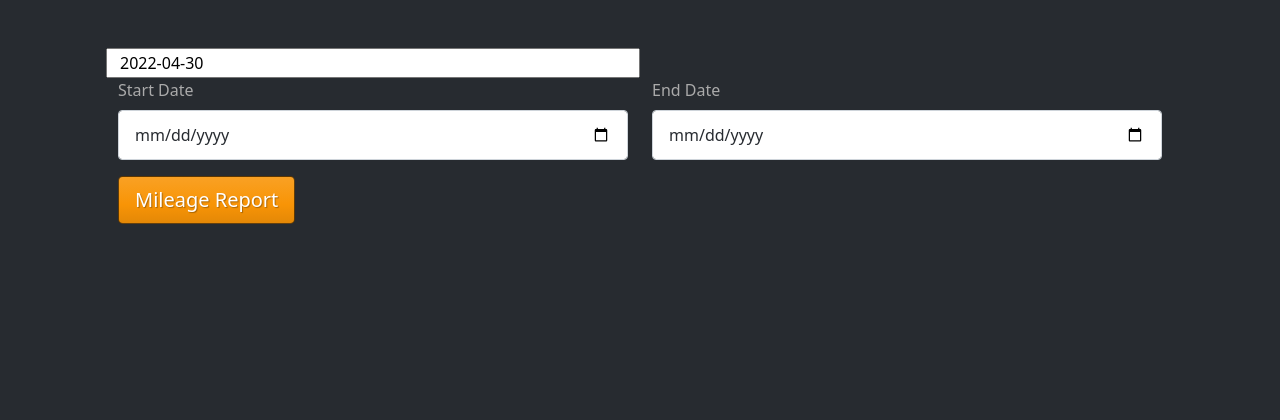
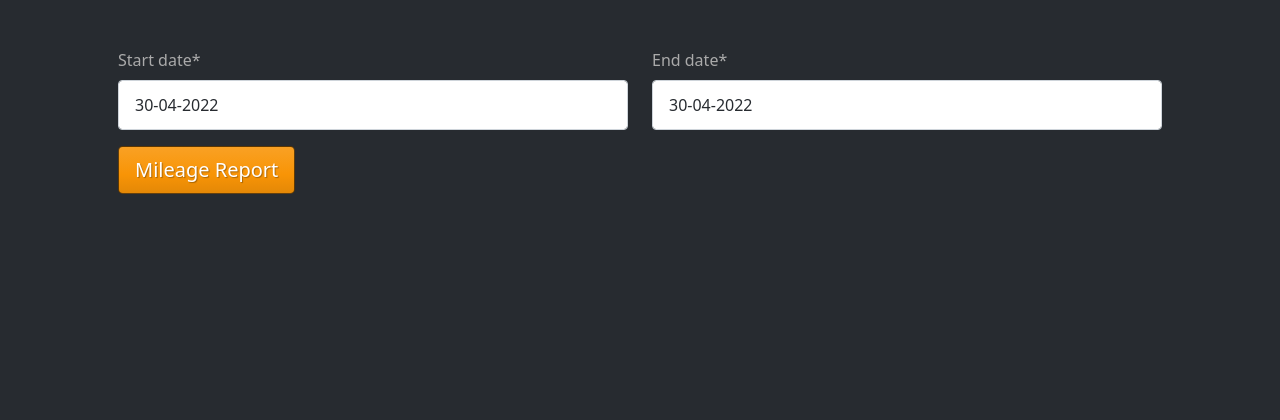
Before and after one commit to JoGorska/mileage-tracker, a Django app: page /reports/ in a window 1280 px wide. Shown: the part 95-515 px from the top of the page. Run offline with Django 3.2, Linux system fonts and the light colour scheme; the visitor is signed in with stand-in values (Sample User, id 1); some libraries are stand-ins or nearby versions.

Commit message:
Add crispy forms and restyled the date input elements in reporting period form template

```diff
--- a/reports/forms.py
+++ b/reports/forms.py
@@ -1,13 +1,7 @@
 '''forms for reports app'''
 import datetime
 from django import forms
-
-
-class DateInput(forms.DateInput):
-    '''
-    class that ads input_type date to to the widget
-    '''
-    input_type = 'date'
+from django.conf import settings
 
 
 class ReportingPeriodForm(forms.Form):
@@ -17,12 +11,24 @@ class ReportingPeriodForm(forms.Form):
     start_date = forms.DateField(
         initial=datetime.date.today,
         widget=forms.DateInput(
-            attrs={'class': 'col-12 col-lg-6',
-                   'id': 'start_date'})
+            format=settings.DATE_INPUT_FORMATS,
+            attrs={'class': 'mt-2'}),
+    )
+    end_date = forms.DateField(
+        input_formats=settings.DATE_INPUT_FORMATS,
+        initial=datetime.date.today,
+        widget=forms.DateInput(
+            format=settings.DATE_INPUT_FORMATS,
+            attrs={'class': 'mt-2'}))
 
-    )
-    end_date = forms.DateField(initial=datetime.date.today)
-
-
-# date field django docs
-# https://docs.djangoproject.com/en/3.2/ref/forms/fields/#datefield
+    def clean_start_date(self):
+        '''
+        returns errors if the field is filled in incorrectly
+        '''
+        self.cleaned_data['start_date']
+        if data != None and data > datetime.now():
+            raise forms.ValidationError(
+                    """
+                    \'to\' date cannot be later than today.
+                    """)
+# clean the data
--- a/requirements.txt
+++ b/requirements.txt
@@ -6,6 +6,7 @@ dj-database-url==0.5.0
 dj3-cloudinary-storage==0.0.6
 Django==3.2.10
 django-allauth==0.47.0
+django-crispy-forms==1.14.0
 django-forms-bootstrap==3.1.0
 gunicorn==20.1.0
 idna==2.10
--- a/templates/reports/reporting_period_form.html
+++ b/templates/reports/reporting_period_form.html
@@ -7,42 +7,24 @@
 <div>
   <div class="page-overlay d-flex justify-content-center align-items-center">
       <div class="container options-container p-5">
-<form action="#" method="POST">
+<form action="" method="POST">
     {% csrf_token %}
 <div class="row">
-  {{ reporting_period_form.start_date |as_bootstrap }}
+  <div class="col-12 col-lg-6 mb-3">
+    {{ reporting_period_form.start_date | as_crispy_field }}
+  </div>
+  <div class="col-12 col-lg-6 mb-3">
+    {{ reporting_period_form.end_date | as_crispy_field }}
+  </div>
+
+  <input type="hidden" name="user_id" value="{{user.id}}">
+
 </div>
+<button type="submit" class="btn btn-warning btn-lg">Mileage Report
+</button>
 
 
-    <div class="row">
-      <div class="col-12 col-lg-6">
-        <div class="mb-3">
-          <label for="id-start-date" class="form-label">Start Date
-          </label>
-          <input type="date" class="form-control" id="id-start-date"
-                 aria-describedby="start-date-help" name="start_date"
-                 required>
-          <div id="start-date-help" class="form-text">
-          </div>
-        </div>
-      </div>
-      <div class="col-12 col-lg-6">
-        <div class="mb-3">
-          <label for="id-end-date" class="form-label">End Date
-          </label>
-          <input type="date" class="form-control" id="id-end-date"
-                 aria-describedby="end-date-help" name="end_date"
-                 required>
-          <div id="end-date-help" class="form-text">
-          </div>
-          <input type="hidden" name="user_id" value="{{user.id}}">
-        </div>
-      </div>
-    </div>
-    <div>
-      <button type="submit" class="btn btn-warning btn-lg">Mileage Report
-      </button>
-    </div>
+
   </form>
 </div>
 </div>
```
Also changed, not shown: mileage_tracker/settings.py (+8 -0 lines).
